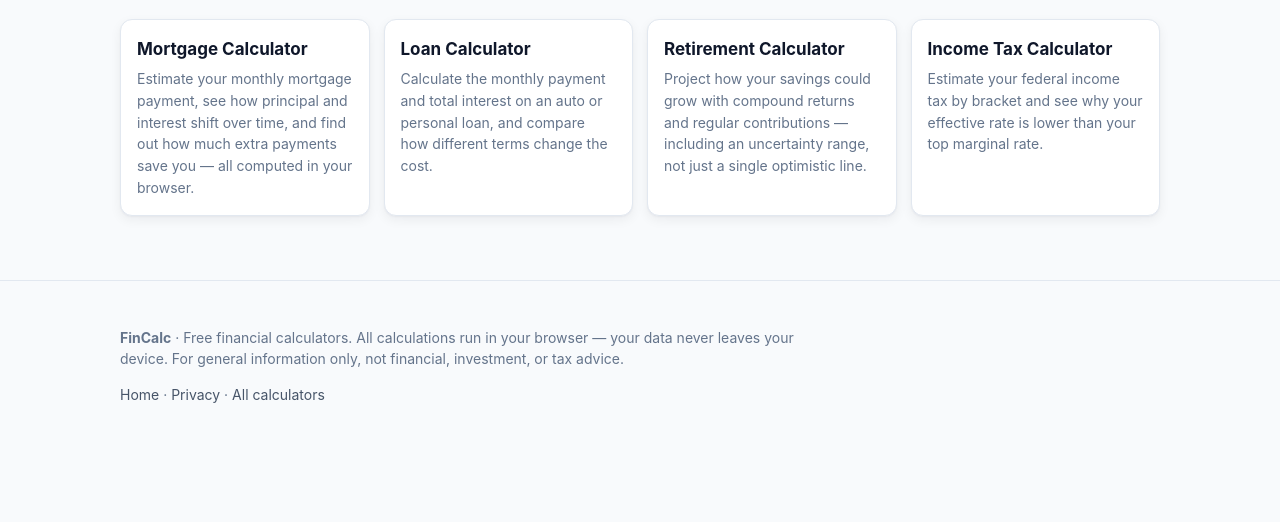
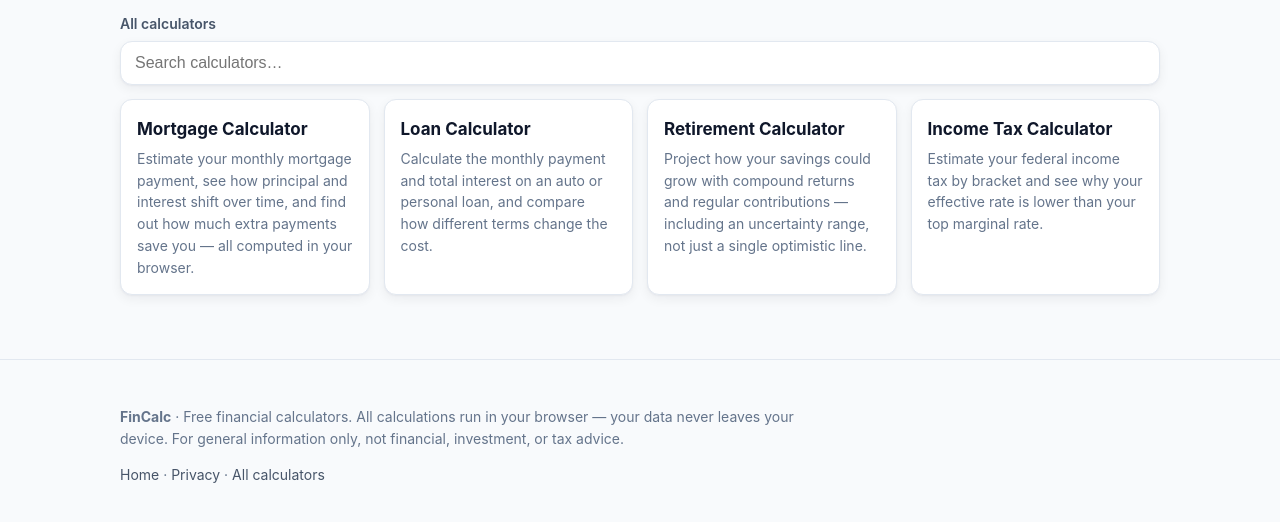
Before and after one commit to 0326/calculator, an Astro site: page / in a window 1280 px wide. Shown: the part 194-716 px from the top of the page. Built offline with nearby package versions, Linux system fonts and the light colour scheme; Astro itself is replaced by a stand-in of ours.

Commit message:
feat(home): instant homepage calculator search (Unit 7)
Add a React search island that filters the calculator list as the user
types, matching on localized title + description + category. Wire it into
HomeView.astro in place of the static card grid.

- New src/components/Search.tsx (client:idle island): labelled <input> with
  ui(locale).searchPlaceholder, filtered .calc-card grid, and
  ui(locale).searchEmpty empty state. SSR-safe: empty-query initial render
  shows every card, so the full grid is in the static HTML for SEO.
- HomeView.astro pre-localizes the full list server-side (title, description,
  localized category label) and passes it to the island as initial state.
- global.css: styles for the search input / label / empty state.

Verified: 41 tests green, astro check 0 errors, build keeps all 4 cards in
dist/index.html (SSR, not JS-only). Preview e2e: "mort" filters to the
mortgage calculator, clearing restores all, /zh/ shows the Chinese
placeholder, zero console errors on hydration.

Co-Authored-By: Claude Opus 4.8 (1M context) <noreply@anthropic.com>

```diff
--- /dev/null
+++ b/src/components/Search.tsx
@@ -0,0 +1,76 @@
+import { useId, useMemo, useState } from "react";
+
+/** A calculator pre-localized on the server, ready to render and filter. */
+export interface SearchItem {
+	id: string;
+	href: string;
+	title: string;
+	description: string;
+	/** Localized category label, included in the searchable haystack. */
+	category: string;
+}
+
+interface Props {
+	items: SearchItem[];
+	/** Placeholder from ui(locale).searchPlaceholder. */
+	placeholder: string;
+	/** Empty-state message from ui(locale).searchEmpty. */
+	emptyText: string;
+	/** Accessible label for the search input. */
+	label: string;
+}
+
+/**
+ * Homepage search island. Filters a pre-localized calculator list instantly as
+ * the user types (matching localized title + description + category). It renders
+ * its own labelled input and the filtered `.calc-card` grid, reusing the same
+ * markup the server emits so the progressive-enhancement swap is seamless.
+ *
+ * SSR-safe: the initial render (empty query) shows every item, so the full card
+ * grid is present in the static HTML for SEO even before JS hydrates.
+ */
+export default function Search({ items, placeholder, emptyText, label }: Props) {
+	const [query, setQuery] = useState("");
+	const inputId = useId();
+
+	const filtered = useMemo(() => {
+		const q = query.trim().toLowerCase();
+		if (!q) return items;
+		return items.filter((it) =>
+			`${it.title} ${it.description} ${it.category}`.toLowerCase().includes(q),
+		);
+	}, [items, query]);
+
+	return (
+		<div className="home-search">
+			<label className="search-label" htmlFor={inputId}>
+				{label}
+			</label>
+			<input
+				id={inputId}
+				className="search-input"
+				type="search"
+				autoComplete="off"
+				placeholder={placeholder}
+				value={query}
+				onChange={(e) => setQuery(e.target.value)}
+				aria-label={label}
+			/>
+
+			{filtered.length === 0 ? (
+				<p className="search-empty" role="status">
+					{emptyText}
+				</p>
+			) : (
+				<div className="card-grid" role="list">
+					{filtered.map((it) => (
+						<a key={it.id} className="calc-card" href={it.href} role="listitem">
+							<h3>{it.title}</h3>
+							<p>{it.description}</p>
+						</a>
+					))}
+				</div>
+			)}
+		</div>
+	);
+}
--- a/src/components/views/HomeView.astro
+++ b/src/components/views/HomeView.astro
@@ -1,13 +1,37 @@
 ---
 import Base from "../../layouts/Base.astro";
+import Search from "../Search.tsx";
 import { calculators } from "../../engine/registry";
 import { ui } from "../../i18n/ui";
 import { calcContent } from "../../i18n/content";
 import { localizePath, type Locale } from "../../i18n/config";
+import type { Category } from "../../engine/types";
 
 interface Props { locale?: Locale; }
 const { locale = "en" } = Astro.props;
 const t = ui(locale);
+
+// Localized category labels, mirrored from CalcPage so search matches on category too.
+const categoryLabel: Record<Category, string> = {
+	mortgage: t.navMortgage,
+	loan: t.navLoan,
+	retirement: t.navRetirement,
+	tax: t.navTax,
+	investment: t.navRetirement,
+};
+
+// Pre-localize the full list on the server. The island uses this as its initial
+// (empty-query) state, so every card is present in the static HTML for SEO.
+const items = calculators.map((c) => {
+	const l10n = calcContent(c.id, locale);
+	return {
+		id: c.id,
+		href: localizePath(`/${c.slug}`, locale),
+		title: l10n.title ?? c.title,
+		description: l10n.description ?? c.description,
+		category: categoryLabel[c.category],
+	};
+});
 ---
 
 <Base
@@ -21,12 +45,11 @@ const t = ui(locale);
 		<p class="lede">{t.heroLede}</p>
 	</section>
 
-	<div class="card-grid">
-		{calculators.map((c) => (
-			<a class="calc-card" href={localizePath(`/${c.slug}`, locale)}>
-				<h3>{calcContent(c.id, locale).title ?? c.title}</h3>
-				<p>{calcContent(c.id, locale).description ?? c.description}</p>
-			</a>
-		))}
-	</div>
+	<Search
+		client:idle
+		items={items}
+		placeholder={t.searchPlaceholder}
+		emptyText={t.searchEmpty}
+		label={t.allCalculators}
+	/>
 </Base>
--- a/src/styles/global.css
+++ b/src/styles/global.css
@@ -136,6 +136,13 @@ a:hover { text-decoration: underline; }
 .calc-card h3 { margin: 0 0 6px; font-size: 17px; color: var(--ink); }
 .calc-card p { margin: 0; font-size: 14px; color: var(--ink-faint); }
 
+/* Homepage search island */
+.home-search { margin-top: 8px; }
+.home-search .search-label { display: block; font-size: 14px; font-weight: 600; color: var(--ink-soft); margin-bottom: 6px; }
+.home-search .search-input { width: 100%; box-sizing: border-box; padding: 12px 14px; font-size: 16px; color: var(--ink); background: var(--surface); border: 1px solid var(--border); border-radius: var(--radius); box-shadow: var(--shadow); }
+.home-search .search-input:focus { outline: none; border-color: var(--brand); box-shadow: 0 0 0 3px rgba(79, 70, 229, 0.15); }
+.home-search .search-empty { margin-top: 16px; color: var(--ink-faint); font-size: 15px; }
+
 .variant-links { display: flex; flex-wrap: wrap; gap: 8px; margin-top: 10px; }
 .variant-links a { background: #eef2ff; color: var(--brand-dark); padding: 6px 12px; border-radius: 999px; font-size: 14px; font-weight: 600; }
 
```
